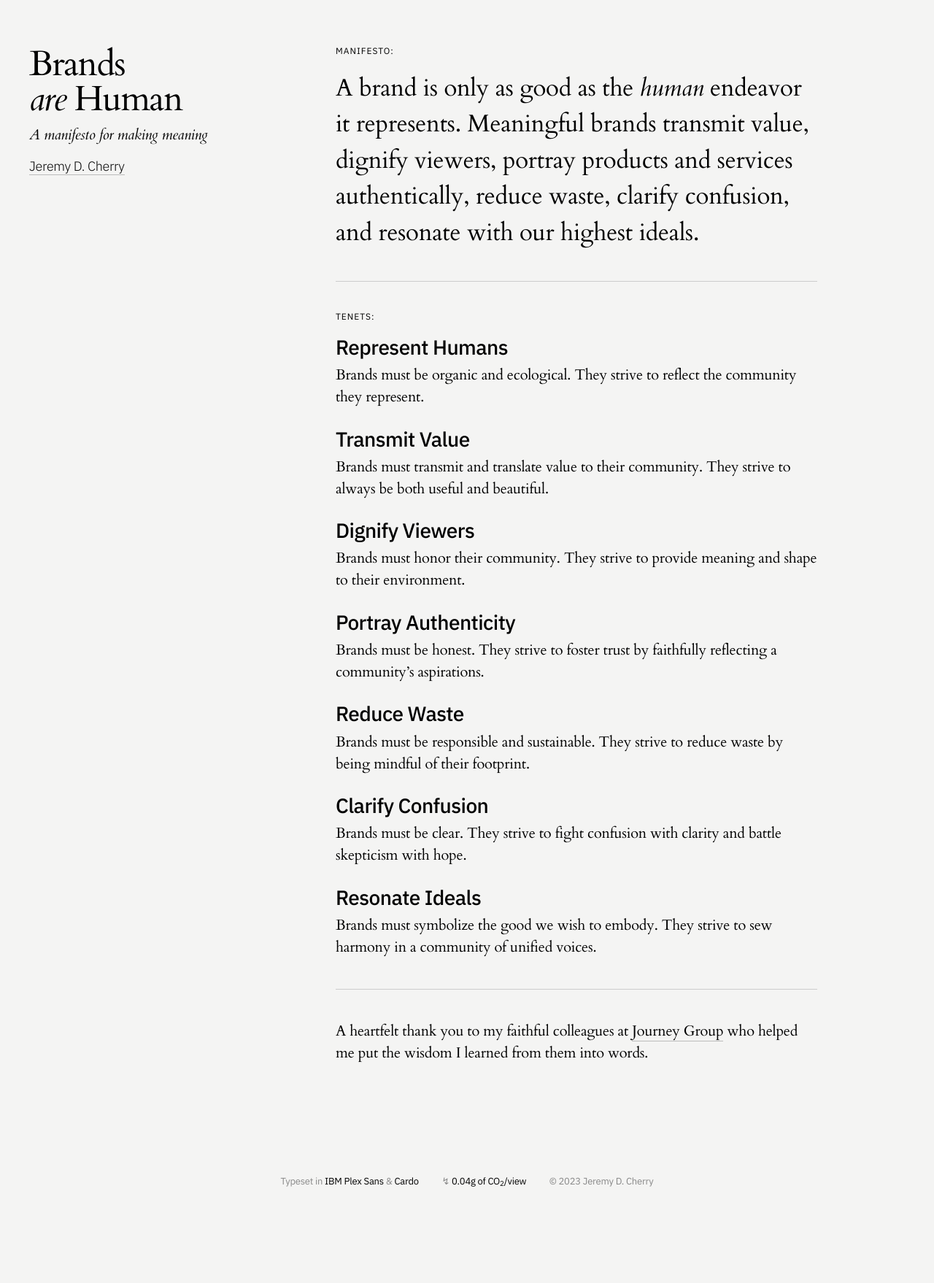
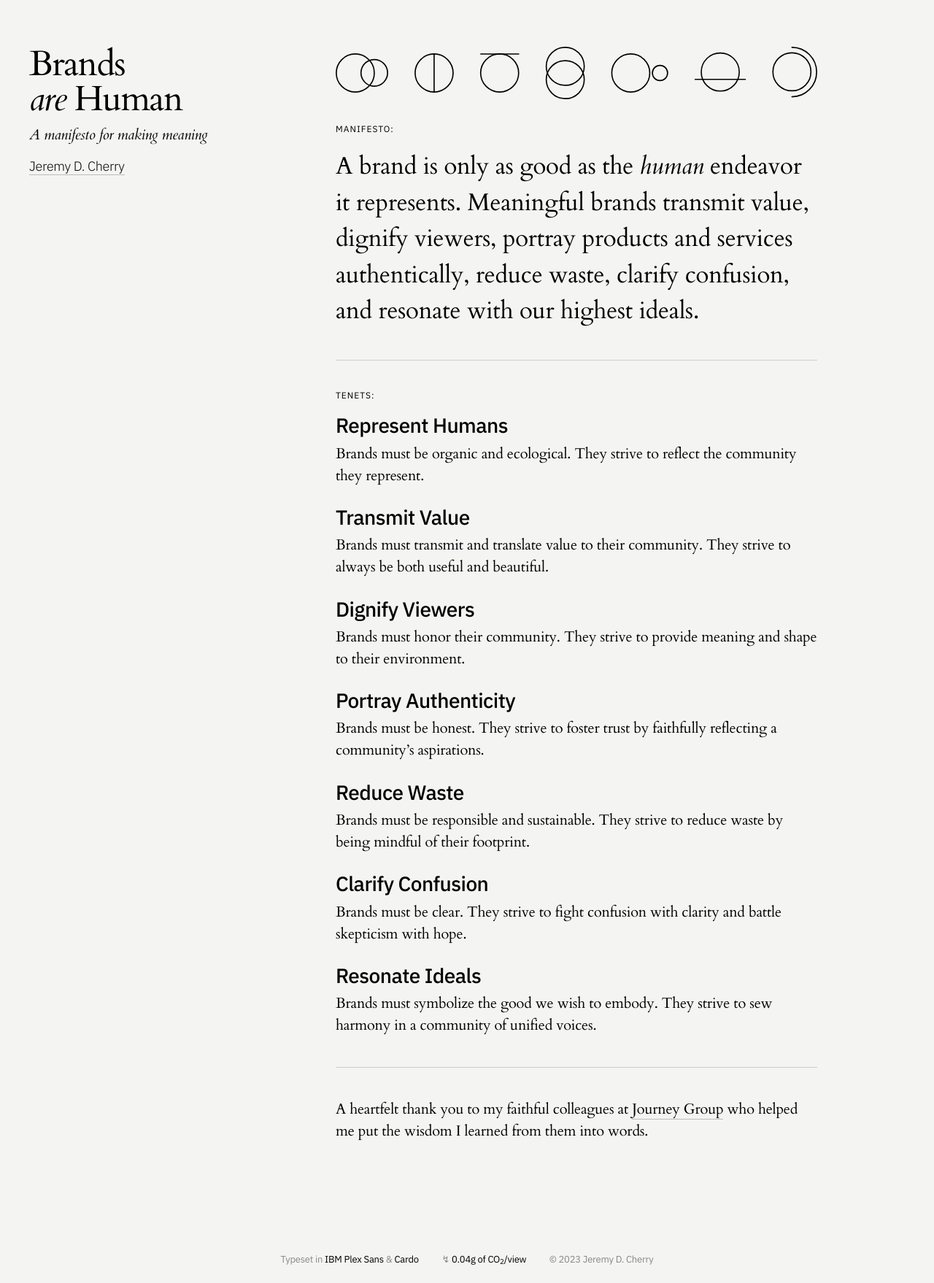
Before and after one commit to jeremydcherry/jeremydcherry.github.io, a Jekyll site: the page built from content/brands.md, in a window 1280 px wide. Shown: the whole page at 73% size. Built offline with Jekyll 4.4.1, drawn with Linux system fonts in a browser that asks for light colours; before the commit the page ends 1651 px from its top, so only the background shows below that.

Commit message:
Added manifesto image

```diff
--- a/content/brands.md
+++ b/content/brands.md
@@ -4,6 +4,8 @@ title: Brands are Human
 subtitle: A manifesto for making meaning
 permalink: /brandsarehuman
 ---
+
+<img src="/images/brands-pattern.svg" class="header-pattern">
 
 #### Manifesto:
 
```
Also changed, not shown: images/brands-pattern.svg (added).
